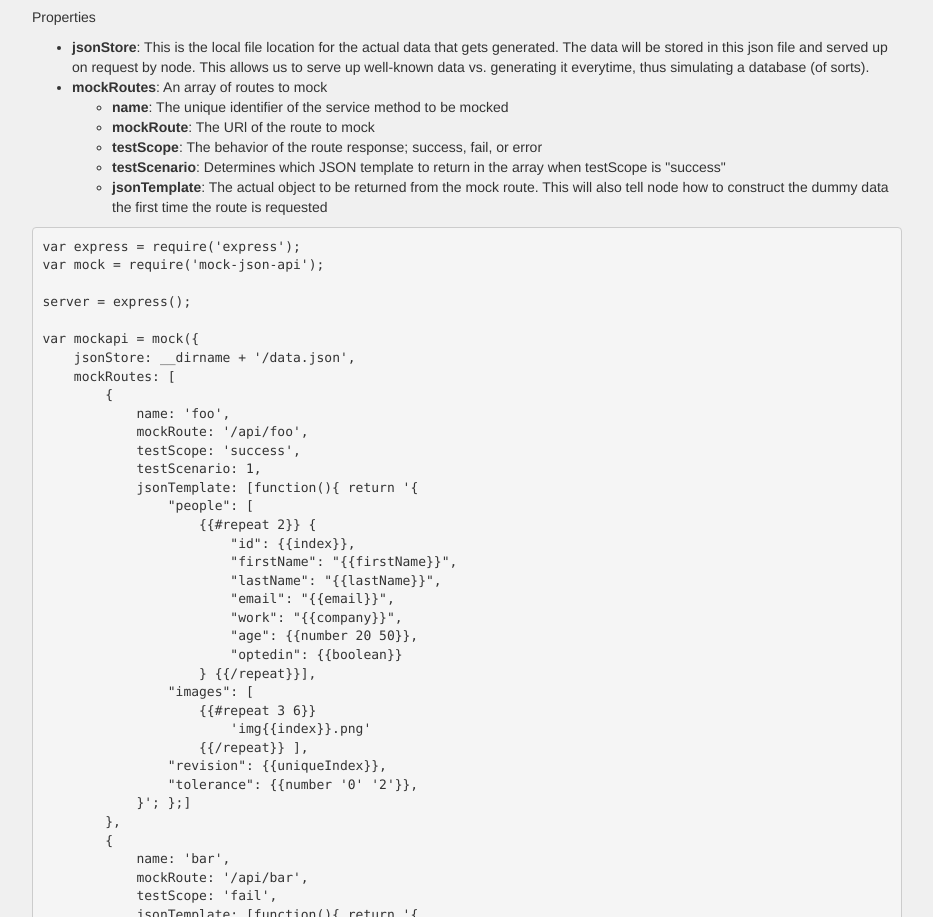
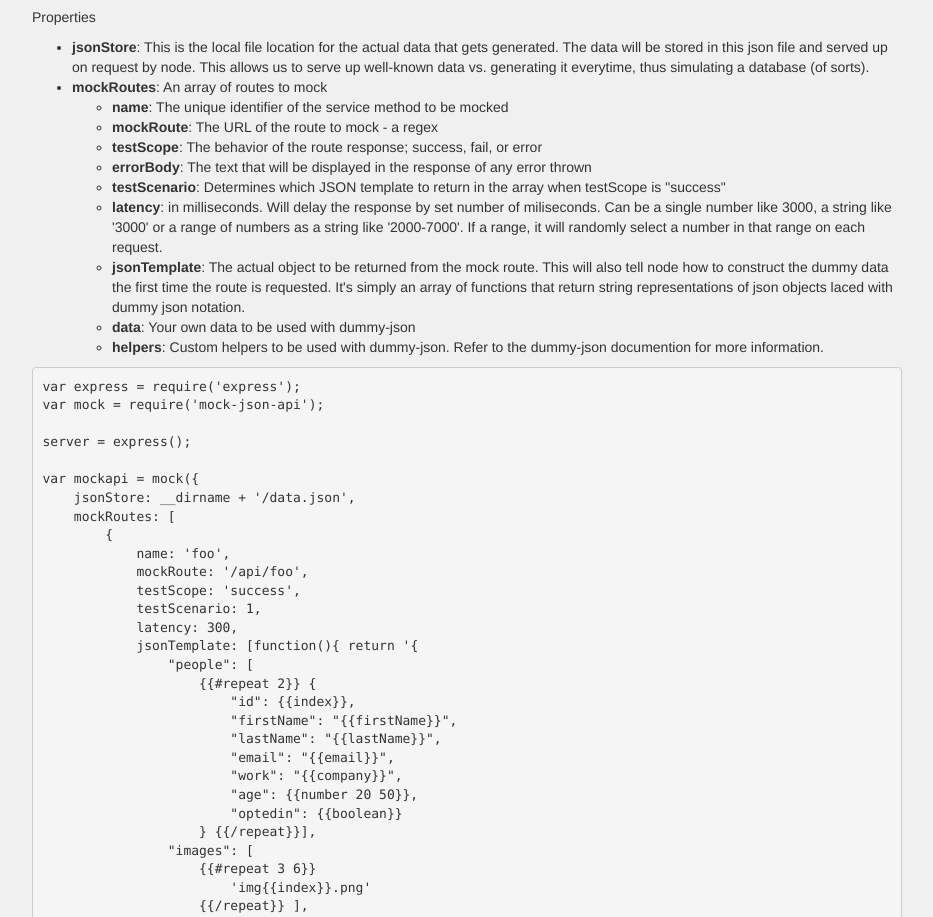
Before and after one commit to jeffflater/mock-json-api-web, a website: page public/index.html in a window 1280 px wide. Shown: the part 1156-2073 px from the top of the page, without its empty margins (173-1106 px from the left). Drawn offline with Linux system fonts and the light colour scheme.

Commit message:
update help text

```diff
--- a/public/index.html
+++ b/public/index.html
@@ -78,7 +78,7 @@
 
                   <ul class="task-list">
                       <li>
-                          <strong>jsonStore</strong>: This is the local file location for the actual data that gets generated.  The data will be stored in this json file and served up on request by node.  This allows us to serve up well-known data vs. generating it everytime, thus simulating a database (of sorts).</li>
+                          <strong>jsonStore</strong>: This is the local file location for the actual data that gets generated. The data will be stored in this json file and served up on request by node. This allows us to serve up well-known data vs. generating it everytime, thus simulating a database (of sorts).</li>
                       <li>
                           <strong>mockRoutes</strong>: An array of routes to mock
 
@@ -86,13 +86,21 @@
                               <li>
                                   <strong>name</strong>: The unique identifier of the service method to be mocked</li>
                               <li>
-                                  <strong>mockRoute</strong>: The URl of the route to mock</li>
+                                  <strong>mockRoute</strong>: The URL of the route to mock - a regex</li>
                               <li>
                                   <strong>testScope</strong>: The behavior of the route response; success, fail, or error</li>
                               <li>
+                                  <strong>errorBody</strong>: The text that will be displayed in the response of any error thrown</li>
+                              <li>
                                   <strong>testScenario</strong>: Determines which JSON template to return in the array when testScope is "success"</li>
                               <li>
-                                  <strong>jsonTemplate</strong>: The actual object to be returned from the mock route.  This will also tell node how to construct the dummy data the first time the route is requested</li>
+                                  <strong>latency</strong>: in milliseconds. Will delay the response by set number of miliseconds. Can be a single number like 3000, a string like '3000' or a range of numbers as a string like '2000-7000'. If a range, it will randomly select a number in that range on each request.</li>
+                              <li>
+                                  <strong>jsonTemplate</strong>: The actual object to be returned from the mock route. This will also tell node how to construct the dummy data the first time the route is requested. It's simply an array of functions that return string representations of json objects laced with dummy json notation.</li>
+                              <li>
+                                  <strong>data</strong>: Your own data to be used with dummy-json</li>
+                              <li>
+                                  <strong>helpers</strong>: Custom helpers to be used with dummy-json. Refer to the <a href="https://github.com/webroo/dummy-json" target="_blank"></a>dummy-json documention</a> for more information.</li>
                           </ul>
                       </li>
                   </ul><div class="highlight highlight-javascript"><pre><span class="kd">var</span> <span class="nx">express</span> <span class="o">=</span> <span class="nx">require</span><span class="p">(</span><span class="s1">'express'</span><span class="p">);</span>
@@ -108,6 +116,7 @@
             <span class="nx">mockRoute</span><span class="o">:</span> <span class="s1">'/api/foo'</span><span class="p">,</span>
             <span class="nx">testScope</span><span class="o">:</span> <span class="s1">'success'</span><span class="p">,</span>
             <span class="nx">testScenario</span><span class="o">:</span> <span class="mi">1</span><span class="p">,</span>
+            <span class="nx">latency</span><span class="o">:</span> <span class="mi">300</span><span class="p">,</span>
             <span class="nx">jsonTemplate</span><span class="o">:</span> <span class="p">[</span><span class="kd">function</span><span class="p">(){</span> <span class="k">return</span> <span class="s1">'{</span>
 <span class="s1">                "people": [</span>
 <span class="s1">                    {{#repeat 2}} {</span>
```
